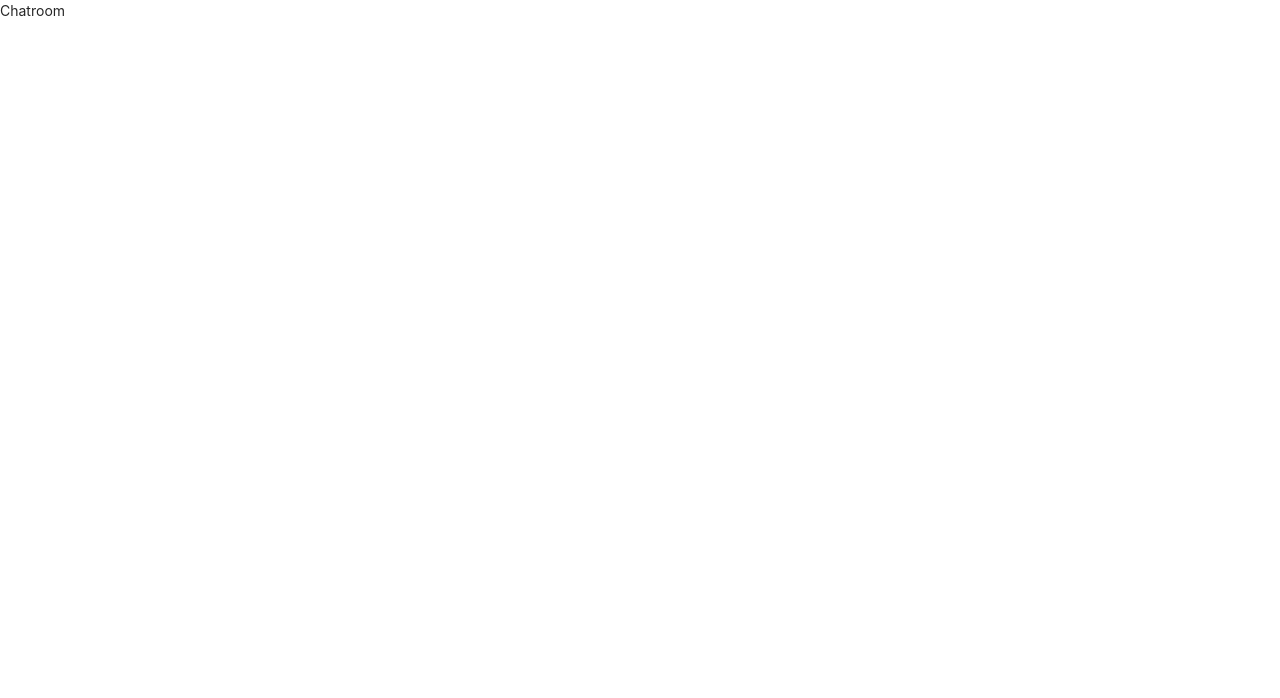
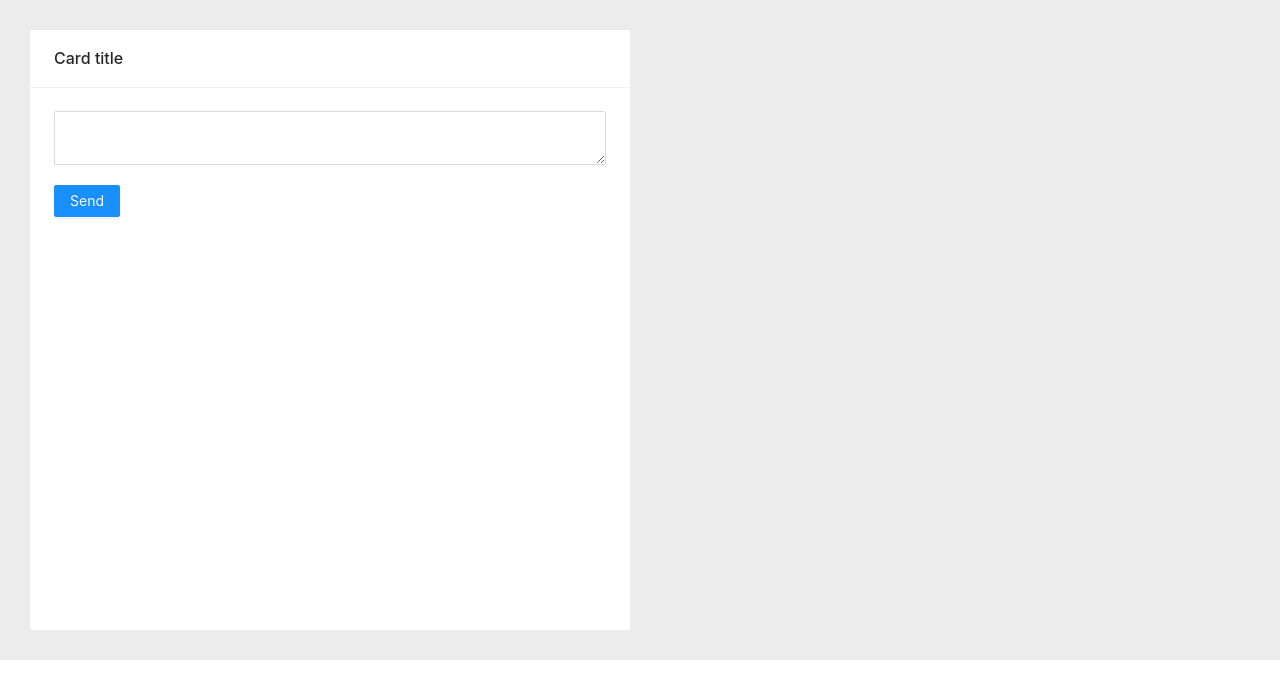
Before and after one commit to nikitababko/messenger-second, a React (Create React App) app in the folder client/: page /chatroom/1 in a window 1280 px wide. Shown: the top 698 px of the page. Built offline with nearby package versions, Linux system fonts and the light colour scheme.

Commit message:
Added logic.

```diff
--- a/client/src/pages/Chatroom/index.js
+++ b/client/src/pages/Chatroom/index.js
@@ -1,16 +1,94 @@
-import React from 'react';
-import io from 'socket.io-client';
+import React, { useState, useEffect } from 'react';
+import { withRouter } from 'react-router';
+import { Card, Input, Button } from 'antd';
 
-const Chatroom = ({ match }) => {
+import './index.scss';
+
+const Chatroom = ({ match, socket }) => {
   const chatroomId = match.params.id;
+  const [messages, setMessages] = useState([]);
+  const [messageSent, setMessageSent] = useState('');
+  const [userId, setUserId] = useState('');
 
-  const socket = io('/', {
-    query: {
-      token: localStorage.getItem('token'),
-    },
-  });
+  console.log(messages);
 
-  return <div>Chatroom</div>;
+  const sendMessage = () => {
+    if (socket) {
+      socket.emit('CHATROOM_MESSAGE', {
+        chatroomId,
+        message: messageSent,
+      });
+
+      setMessageSent('');
+    }
+  };
+
+  useEffect(() => {
+    const token = localStorage.getItem('token');
+    if (token) {
+      const payload = JSON.parse(atob(token.split('.')[1]));
+      setUserId(payload.id);
+    }
+
+    if (socket) {
+      console.log(messages);
+      socket.on('NEW_MESSAGE', (message) => {
+        console.log(message);
+        const newMessages = [...messages, message];
+        // console.log(message.name);
+        setMessages(newMessages);
+      });
+    }
+  }, [messages]);
+
+  useEffect(() => {
+    if (socket) {
+      socket.emit('JOIN_ROOM', {
+        chatroomId,
+      });
+    }
+
+    return () => {
+      if (socket) {
+        socket.emit('LEAVE_ROOM', {
+          chatroomId,
+        });
+      }
+    };
+  }, []);
+
+  const { TextArea } = Input;
+
+  return (
+    <div className="site-card-border-less-wrapper">
+      <Card
+        className="chatroom-card"
+        title="Card title"
+        bordered={false}
+        style={{ width: 600, height: 600 }}
+      >
+        {messages.map((message, i) => {
+          <div key={i} className="partner">
+            <span className={userId === message.userId ? 'own' : 'partner'}>
+              {message.name}
+            </span>
+            {message.message}
+          </div>;
+        })}
+
+        {messages.map((item) => console.log(item))}
+
+        <TextArea
+          className="chatroom-textarea"
+          onChange={(e) => setMessageSent(e.target.value)}
+          value={messageSent}
+        />
+        <Button className="chatroom-btn" onClick={sendMessage} type="primary">
+          Send
+        </Button>
+      </Card>
+    </div>
+  );
 };
 
-export default Chatroom;
+export default withRouter(Chatroom);
--- /dev/null
+++ b/client/src/pages/Chatroom/index.scss
@@ -0,0 +1,22 @@
+.site-card-border-less-wrapper {
+  padding: 30px;
+  background: #ececec;
+}
+
+.chatroom {
+  &-card {
+    margin: 0 auto;
+  }
+
+  &-textarea {
+    margin-top: 250px;
+  }
+
+  &-btn {
+    margin-top: 20px;
+  }
+}
+
+.owner {
+  margin-left: 100px;
+}
```
